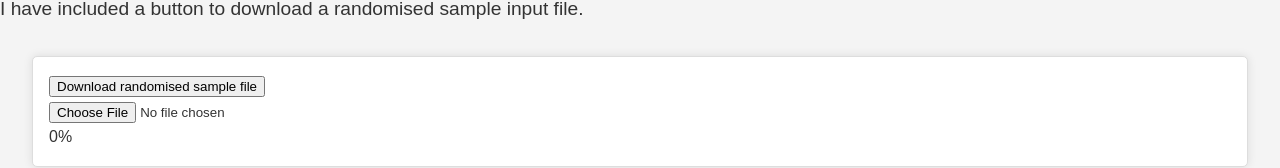
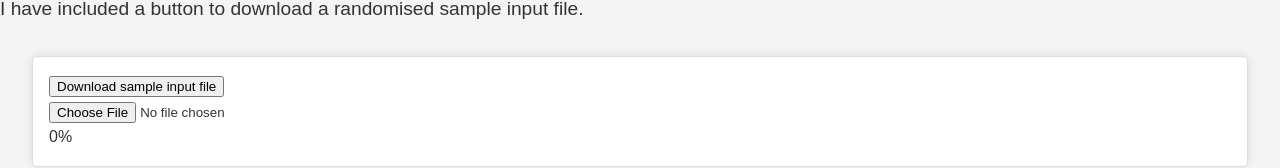
Before and after one commit to steve-davey/discogsCSV, a Vue app: page / in a window 1280 px wide. Shown: the part 734-902 px from the top of the page. Built offline with nearby package versions, Linux system fonts and the light colour scheme.

Commit message:
Fix: Update button text to add 'input' for clarity

```diff
--- a/src/App.vue
+++ b/src/App.vue
@@ -49,7 +49,7 @@ watch(outputData, newValue => {
 
 <template>
     <div>
-        <button @click="createSampleInputFile">Download randomised sample file</button>
+        <button @click="createSampleInputFile">Download sample input file</button>
     </div>
 
     <div>
```
